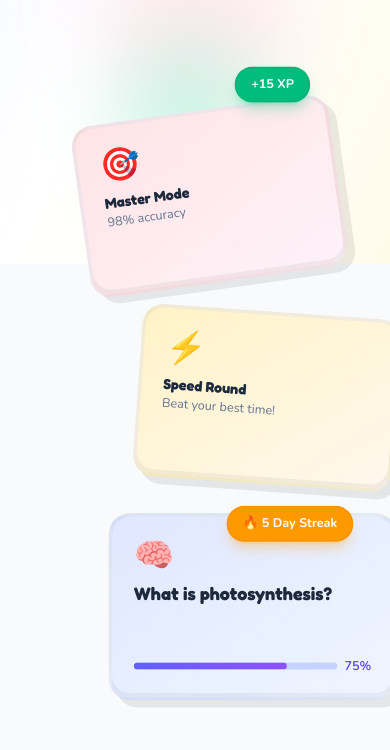
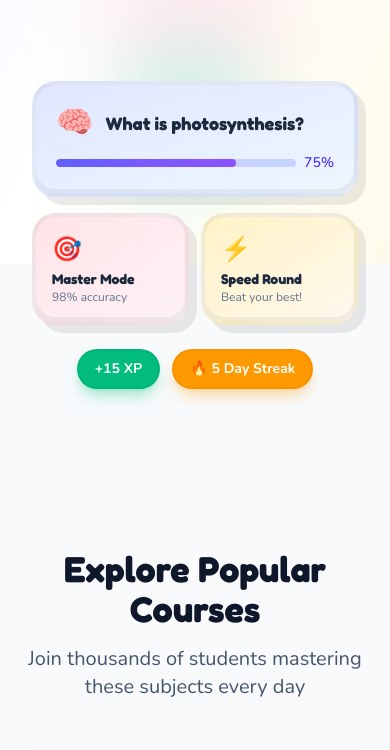
Before and after one commit to baoo694/KS2026, a Next.js app: page / in a window 390 px wide. Shown: the part 580-1330 px from the top of the page. Built offline with nearby package versions, Linux system fonts and the light colour scheme; no server answers.

Commit message:
fix: Hero section cards overlapping on mobile - use stacked layout instead of absolute positioning

```diff
--- a/src/app/page.tsx
+++ b/src/app/page.tsx
@@ -220,7 +220,71 @@ export default function HomePage() {
 
             {/* Right: Hero Illustration - Claymorphism Cards Stack */}
             <div className="relative mt-8 lg:mt-0 animate-in fade-in zoom-in duration-700 slide-in-from-bottom-10 lg:animate-none">
-              <div className="relative w-full aspect-square max-w-[320px] sm:max-w-lg mx-auto scale-90 sm:scale-100 origin-top">
+              {/* Mobile: Stacked cards layout */}
+              <div className="flex flex-col gap-4 sm:hidden px-4">
+                <ClayCard
+                  className="w-full bg-gradient-to-br from-indigo-100 to-blue-50"
+                  hover={false}
+                >
+                  <div className="p-5 flex flex-col gap-3">
+                    <div className="flex items-center gap-3">
+                      <div className="text-3xl">🧠</div>
+                      <div className="font-display text-lg font-bold text-slate-800">
+                        What is photosynthesis?
+                      </div>
+                    </div>
+                    <div className="flex items-center gap-2">
+                      <div className="flex-1 h-2 rounded-full bg-indigo-200 overflow-hidden">
+                        <div className="h-full w-3/4 rounded-full bg-gradient-to-r from-indigo-500 to-violet-500" />
+                      </div>
+                      <span className="text-sm font-semibold text-indigo-600">
+                        75%
+                      </span>
+                    </div>
+                  </div>
+                </ClayCard>
+
+                <div className="flex gap-3">
+                  <ClayCard
+                    className="flex-1 bg-gradient-to-br from-rose-100 to-pink-50"
+                    hover={false}
+                  >
+                    <div className="p-4">
+                      <div className="text-2xl mb-1">🎯</div>
+                      <div className="font-display font-bold text-slate-800 text-sm">
+                        Master Mode
+                      </div>
+                      <div className="text-xs text-slate-500">98% accuracy</div>
+                    </div>
+                  </ClayCard>
+
+                  <ClayCard
+                    className="flex-1 bg-gradient-to-br from-amber-100 to-orange-50"
+                    hover={false}
+                  >
+                    <div className="p-4">
+                      <div className="text-2xl mb-1">⚡</div>
+                      <div className="font-display font-bold text-slate-800 text-sm">
+                        Speed Round
+                      </div>
+                      <div className="text-xs text-slate-500">Beat your best!</div>
+                    </div>
+                  </ClayCard>
+                </div>
+
+                {/* Mobile badges */}
+                <div className="flex justify-center gap-3 mt-2">
+                  <div className="px-4 py-2 rounded-full bg-emerald-500 text-white font-bold text-sm shadow-lg shadow-emerald-500/30 border-2 border-emerald-600/20">
+                    +15 XP
+                  </div>
+                  <div className="px-4 py-2 rounded-full bg-amber-500 text-white font-bold text-sm shadow-lg shadow-amber-500/30 border-2 border-amber-600/20">
+                    🔥 5 Day Streak
+                  </div>
+                </div>
+              </div>
+
+              {/* Desktop: Original overlapping cards layout */}
+              <div className="relative w-full aspect-square max-w-lg mx-auto hidden sm:block">
                 {/* Background card */}
                 <ClayCard
                   className="absolute top-8 left-8 w-72 h-48 bg-gradient-to-br from-rose-100 to-pink-50 rotate-[-8deg]"
```
